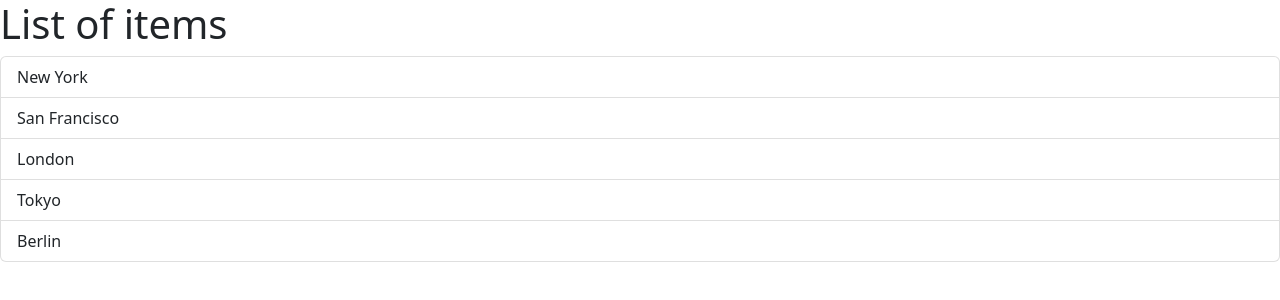
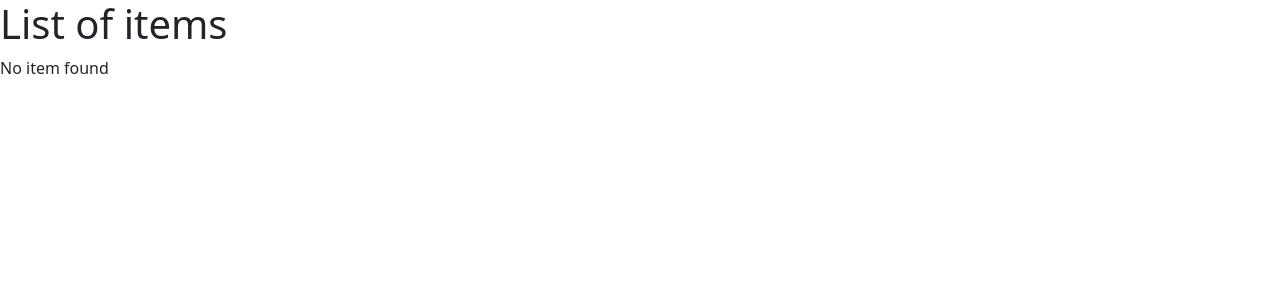
Before and after one commit to m-aminian/react-app, a React (Vite) app: page / in a window 1280 px wide. Shown: the top 300 px of the page. Built offline with nearby package versions, Linux system fonts and the light colour scheme.

Commit message:
conditional rendering

```diff
--- a/src/components/ListGroup.tsx
+++ b/src/components/ListGroup.tsx
@@ -1,9 +1,25 @@
-import { Fragment } from "react";
 function ListGroup() {
-  const items = ["New York", "San Francisco", "London", "Tokyo", "Berlin"];
+  let items = ["New York", "San Francisco", "London", "Tokyo", "Berlin"];
+  items = [];
+  //   The code below is not good because we have duplication for h1
+  //   if (items.length === 0)
+  //     return (
+  //       <>
+  //         <h1>List of items</h1>
+  //         <p>No item found</p>
+  //       </>
+  //     );
+  //   The below code is not goog because of null
+  //   let message = items.length === 0 ? <p>No item found</p> : null;
+  //   let getMessage = () => {
+  //     return items.length === 0 ? <p>No item found</p> : null;
+  //   };
   return (
     <>
       <h1>List of items</h1>
+      {/* {getMessage()} */}
+      {/* Short-Circuit Rendering */}
+      {items.length === 0 && <p>No item found</p>}
       <ul className="list-group">
         {items.map((item) => (
           // check the error before applying the key prop
```
